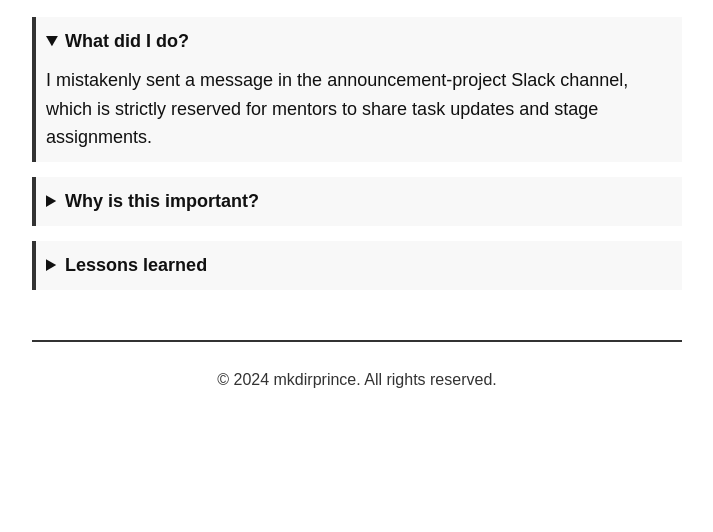
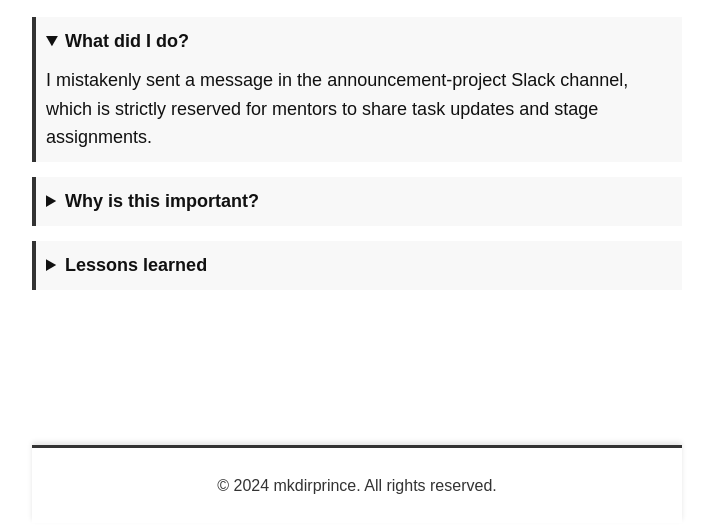
Before and after one commit to mkdirprince/mkdirprince.github.io, a plain HTML site: page index.html in a window 1280 px wide. Shown: the part 122-654 px from the top of the page, without its empty margins (283-996 px from the left). Drawn offline with Linux system fonts and the light colour scheme.

Commit message:
make footer look nicer

```diff
--- a/main.css
+++ b/main.css
@@ -31,14 +31,19 @@ p {
   margin: 10px 0 0;
 }
 
+main {
+  padding-bottom: 60px; /* Creates more breathing room above the footer */
+}
+
 footer {
   background: #fff; /* Keeping it clean and in line with the body */
   text-align: center;
   font-size: 16px;
   color: #333;
   padding: 20px 0;
-  margin-top: 50px;
-  border-top: 2px solid #333;
+  margin-top: 80px; /* Increased spacing between main content and footer */
+  border-top: 3px solid #333; /* Thick, dark line for clear separation */
+  box-shadow: 0 -3px 5px rgba(0, 0, 0, 0.1); /* Subtle shadow effect */
 }
 
 footer p {
```
